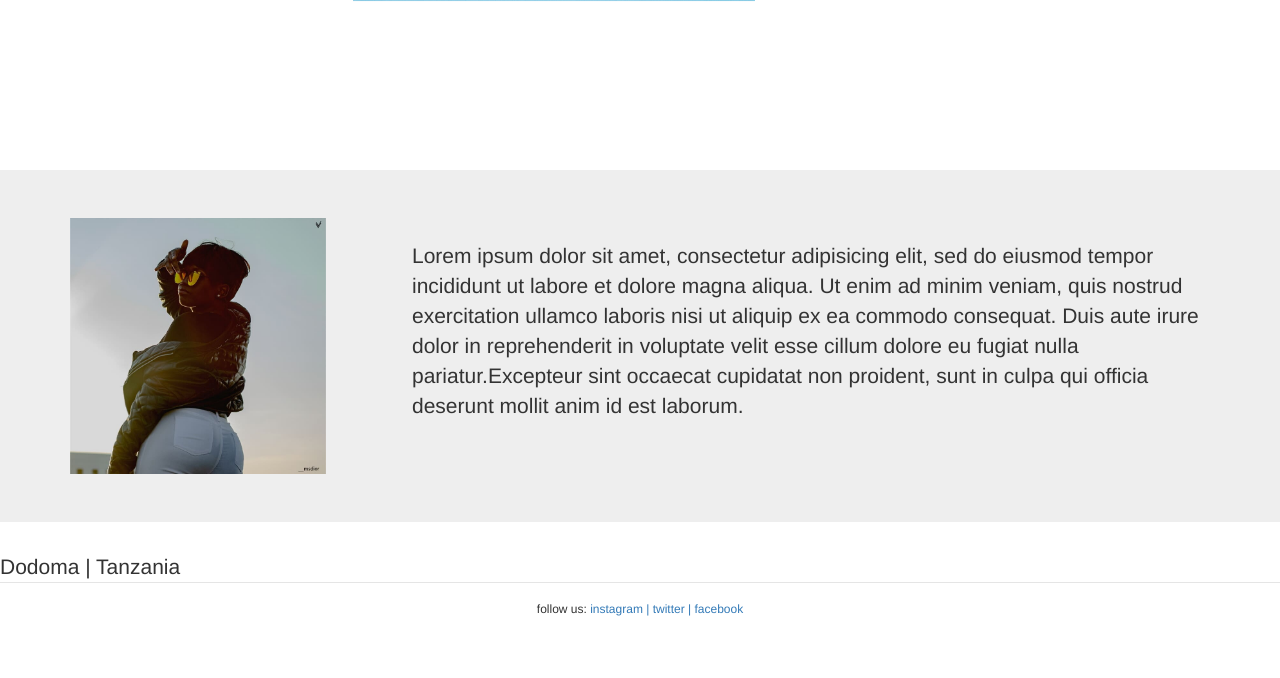
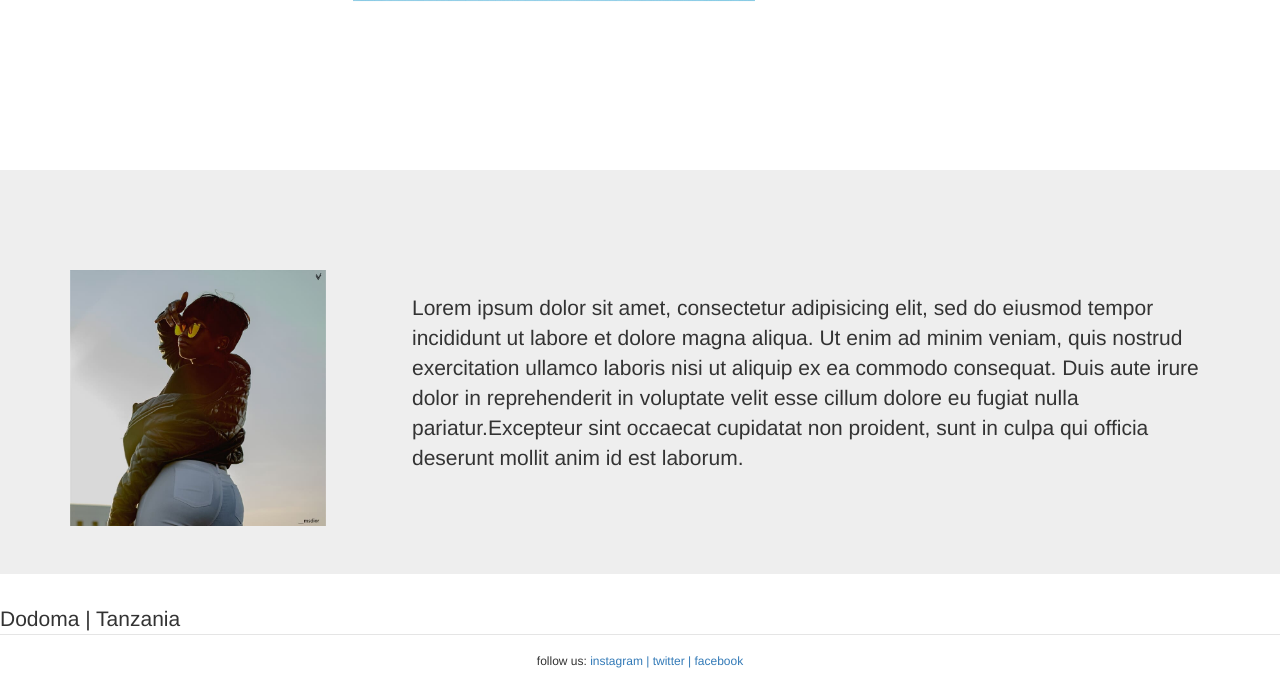
Before and after one commit to stevey52/projectVin, a Django app: page /outdoor/ in a window 1280 px wide. Shown: the part 512-1190 px from the top of the page. Before the commit the page ends 1128 px from the top, so only its background shows below. Run offline with Django 3.2, Linux system fonts and the light colour scheme; some libraries are stand-ins or nearby versions.

Commit message:
modified outdoor

```diff
--- a/templates/outdoor.html
+++ b/templates/outdoor.html
@@ -23,7 +23,7 @@
 
 
       <!--start the sliders-->
-      <!-- <div style="padding:120px 0;"> -->
+      <div style="padding-top:120px padding-bottom:100px;">
           <div id="thumbnail-slider">
               <div class="inner">
                   <ul>
@@ -65,7 +65,7 @@
 
 
 
-          <div class="jumbotron">
+          <div class="jumbotron" style="padding-top:100px;">
               <div class="container">
                 <img id="tako" src="{% static "images/msry_-.jpg"%}" alt="" style="width:20vw;float: left;">
             <p>Lorem ipsum dolor sit amet, consectetur adipisicing elit, sed
```
